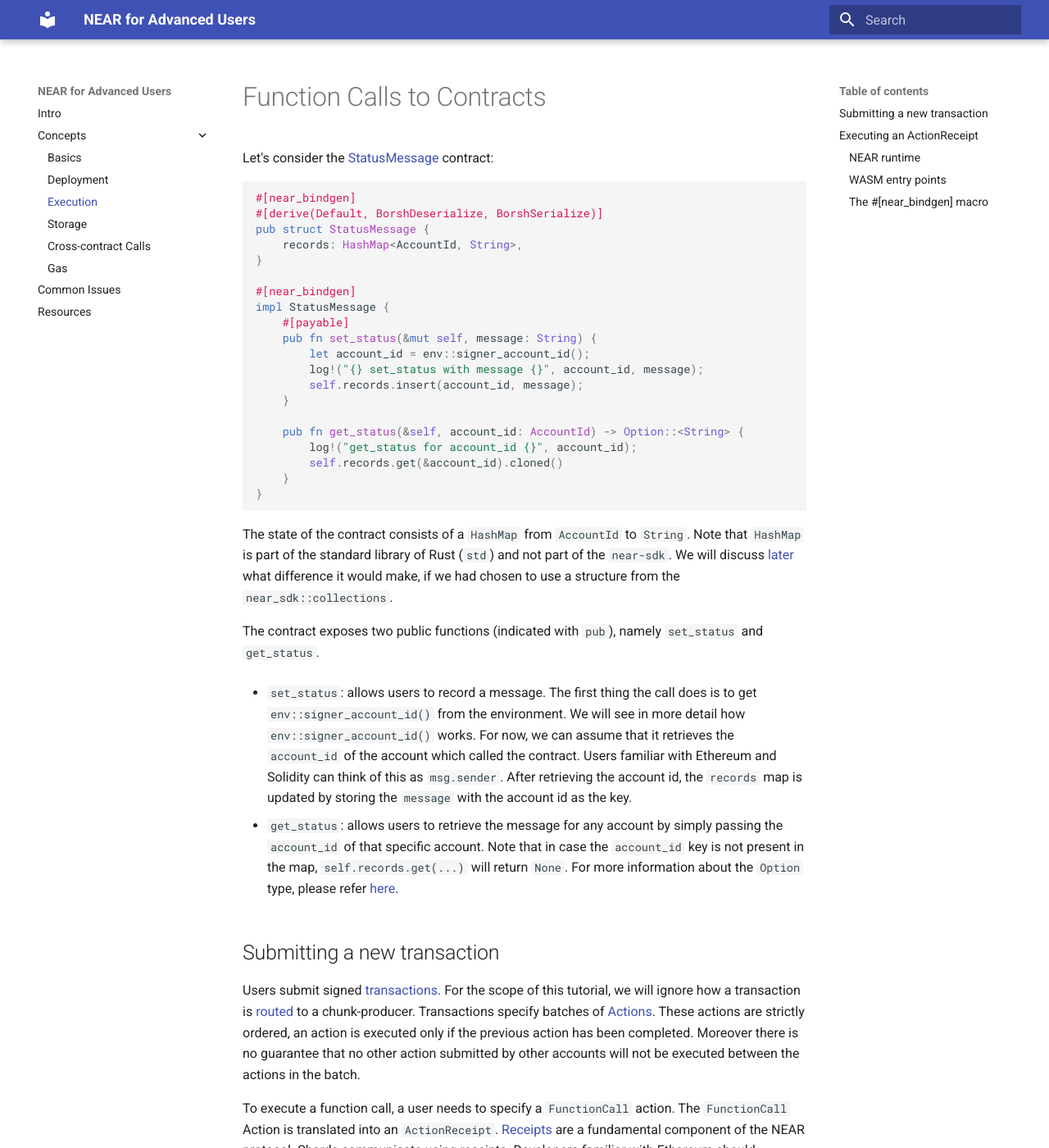
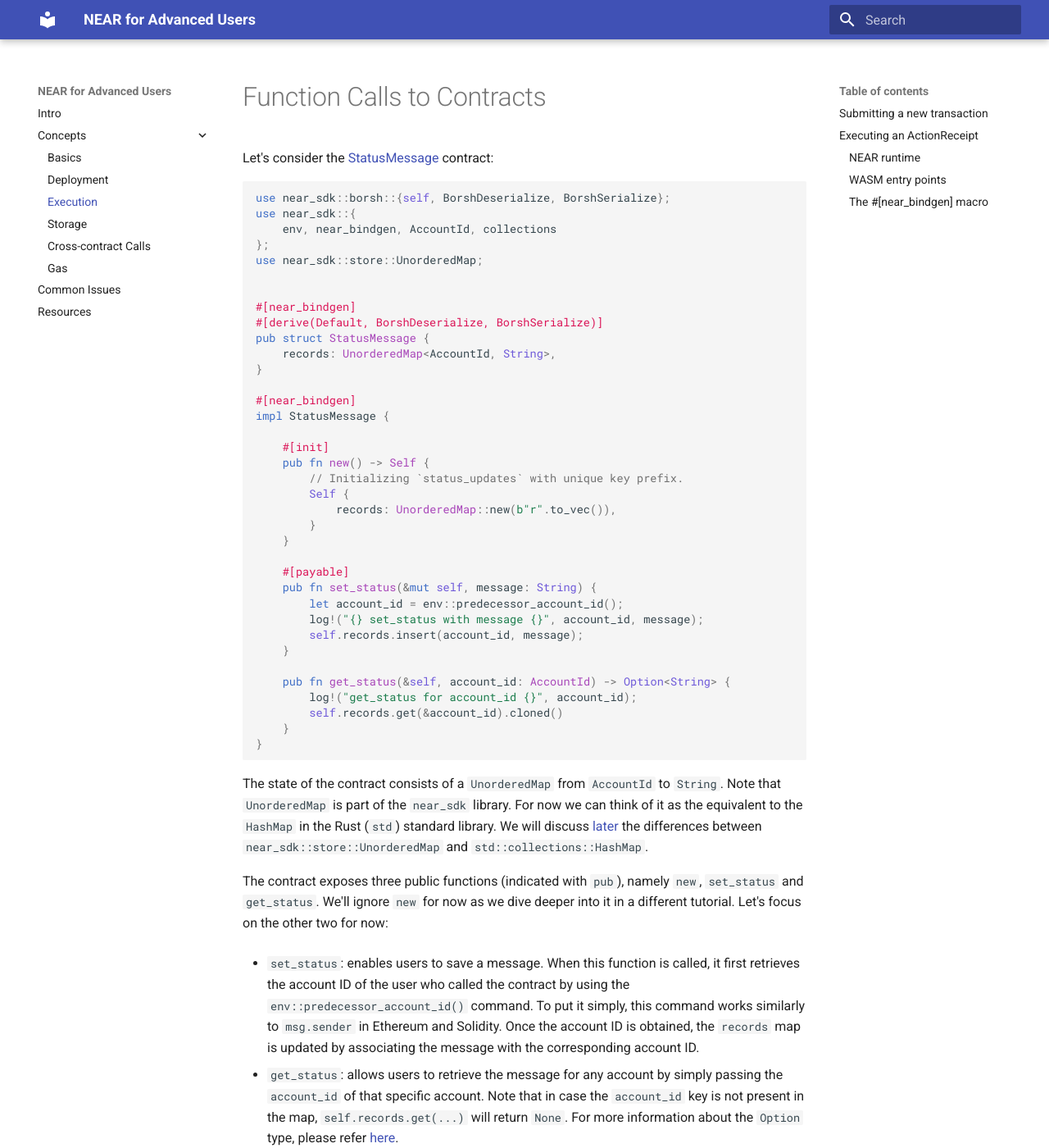
Before and after one commit to ChainSecurity/near-for-auditors, an MkDocs documentation site: the page built from docs/execution.md, in a window 1280 px wide and 1400 px high. Shown: the whole window at 82% size. Built offline with MkDocs 1.6.1 and Material for MkDocs 9.7.7, drawn with Linux system fonts in a browser that asks for light colours.

Commit message:
docs/execution.md

````diff
--- a/docs/execution.md
+++ b/docs/execution.md
@@ -3,22 +3,38 @@
 Let's consider the [StatusMessage](https://github.com/near/near-sdk-rs/blob/master/examples/status-message/src/lib.rs) contract:
 
 ```rust
+use near_sdk::borsh::{self, BorshDeserialize, BorshSerialize};
+use near_sdk::{
+    env, near_bindgen, AccountId, collections
+};
+use near_sdk::store::UnorderedMap;
+
+
 #[near_bindgen]
 #[derive(Default, BorshDeserialize, BorshSerialize)]
 pub struct StatusMessage {
-    records: HashMap<AccountId, String>,
+    records: UnorderedMap<AccountId, String>,
 }
 
 #[near_bindgen]
 impl StatusMessage {
+
+    #[init]
+    pub fn new() -> Self {
+        // Initializing `status_updates` with unique key prefix.
+        Self {
+            records: UnorderedMap::new(b"r".to_vec()),
+        }
+    }
+
     #[payable]
     pub fn set_status(&mut self, message: String) {
-        let account_id = env::signer_account_id();
+        let account_id = env::predecessor_account_id();
         log!("{} set_status with message {}", account_id, message);
         self.records.insert(account_id, message);
     }
 
-    pub fn get_status(&self, account_id: AccountId) -> Option::<String> {
+    pub fn get_status(&self, account_id: AccountId) -> Option<String> {
         log!("get_status for account_id {}", account_id);
         self.records.get(&account_id).cloned()
     }
@@ -26,12 +42,12 @@
 ```
 
 
-The state of the contract consists of a ``HashMap`` from ``AccountId`` to ``String``.
-Note that ``HashMap`` is part of the standard library of Rust (``std``) and not part of the ``near-sdk``. We will discuss [later](storage.md) what difference it would make, if we had chosen to use a structure from the ``near_sdk::collections``.
+The state of the contract consists of a ``UnorderedMap`` from ``AccountId`` to ``String``.
+Note that ``UnorderedMap`` is part of the ``near_sdk`` library. For now we can think of it as the equivalent to the ``HashMap`` in the Rust (``std``) standard library. We will discuss [later](storage.md) the differences between ``near_sdk::store::UnorderedMap`` and ``std::collections::HashMap``.
 
-The contract exposes two public functions (indicated with ``pub``), namely ``set_status`` and ``get_status``.
+The contract exposes three public functions (indicated with ``pub``), namely ``new``, ``set_status`` and ``get_status``. We'll ignore ``new`` for now as we dive deeper into it in a different tutorial. Let's focus on the other two for now:
 
-* ``set_status``: allows users to record a message. The first thing the call does is to get ``env::signer_account_id()`` from the environment. We will see in more detail how ``env::signer_account_id()`` works. For now, we can assume that it retrieves the ``account_id`` of the account which called the contract. Users familiar with Ethereum and Solidity can think of this as ``msg.sender``. After retrieving the account id, the ``records`` map is updated by storing the ``message`` with the account id as the key.
+* ``set_status``: enables users to save a message. When this function is called, it first retrieves the account ID of the user who called the contract by using the ``env::predecessor_account_id()`` command. To put it simply, this command works similarly to ``msg.sender`` in Ethereum and Solidity. Once the account ID is obtained, the ``records`` map is updated by associating the message with the corresponding account ID.
 
 * ``get_status``: allows users to retrieve the message for any account by simply passing the ``account_id`` of that specific account. Note that in case the ``account_id`` key is not present in the map, ``self.records.get(...)`` will return ``None``. For more information about the ``Option`` type, please refer [here](https://doc.rust-lang.org/std/option/).
 
````
